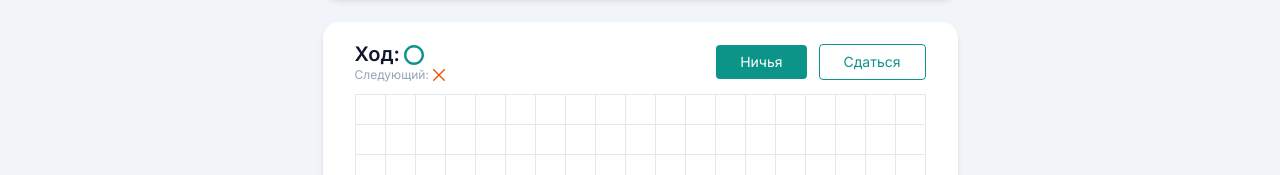
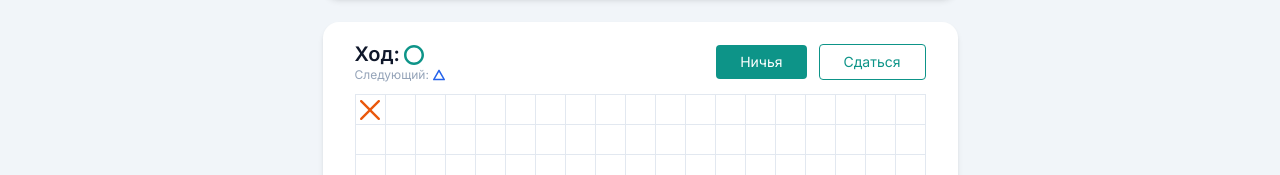
Before and after one commit to Andreeevna/tic_tac_toe, a Next.js app: page / in a window 1280 px wide. Both pictures are taken after a click on the button 370 px from the left and 401 px from the top of the page. Shown: the part 292-467 px from the top of the page. Built offline with nearby package versions, Linux system fonts and the light colour scheme.

Commit message:
feat: implemented a change of course and display on the playing field

```diff
--- a/components/game/constants.js
+++ b/components/game/constants.js
@@ -4,3 +4,10 @@ export const GAME_SYMBOLS = {
 	TRINGLE: 'triangle',
 	SQUARE: 'square',
 }
+
+export const MOVE_ORDER = [
+	GAME_SYMBOLS.CROSS,
+	GAME_SYMBOLS.ZERO,
+	GAME_SYMBOLS.TRINGLE,
+	GAME_SYMBOLS.SQUARE,
+]
--- a/components/game/game-field.jsx
+++ b/components/game/game-field.jsx
@@ -1,16 +1,8 @@
 import clsx from 'clsx'
 import { useState } from 'react'
 import { UIbutton } from '../uikit/ui-button'
-import { GAME_SYMBOLS } from './constants'
-import { CrossIon } from './icons/CrossIon'
-import { ZeroIcon } from './icons/ZeroIcon'
-
-const MOVE_ORDER = [
-	GAME_SYMBOLS.CROSS,
-	GAME_SYMBOLS.ZERO,
-	GAME_SYMBOLS.TRINGLE,
-	GAME_SYMBOLS.SQUARE,
-]
+import { GAME_SYMBOLS, MOVE_ORDER } from './constants'
+import { GameSymbol } from './game-symbol'
 
 function getNextMove(currentMove) {
 	const nextMoveIndex = MOVE_ORDER.indexOf(currentMove) + 1
@@ -18,14 +10,28 @@ function getNextMove(currentMove) {
 }
 
 export const GameField = ({ className }) => {
-	const [cells, setSells] = useState(() => new Array(19 * 19).fill(null))
-	const [currentMove, setCurrentMove] = useState(GAME_SYMBOLS.CROSS)
+	const [{ cells, currentMove }, setGameState] = useState(() => ({
+		cells: new Array(19 * 19).fill(null),
+		currentMove: GAME_SYMBOLS.CROSS,
+	}))
 
 	const nextMove = getNextMove(currentMove)
+
+	const handleCellClick = index => {
+		setGameState(lastGameState => ({
+			...lastGameState,
+			currentMove: getNextMove(lastGameState.currentMove),
+			cells: lastGameState.cells.map((cell, i) =>
+				i === index ? lastGameState.currentMove : cell
+			),
+		}))
+	}
 
 	return (
 		<GameFieldLayout className={className}>
 			<GameMoveInfo
+				currentMove={currentMove}
+				nextMove={nextMove}
 				actions={
 					<>
 						<UIbutton size='md' variant='primary'>
@@ -38,17 +44,24 @@ export const GameField = ({ className }) => {
 				}
 			/>
 			<GameGrid>
-				{cells.map((_, i) => {
-					return <GameCell key={i}></GameCell>
+				{cells.map((symbol, i) => {
+					return (
+						<GameCell key={i} onClick={() => handleCellClick(i)}>
+							{symbol && <GameSymbol className='w-5 h-5' symbol={symbol} />}
+						</GameCell>
+					)
 				})}
 			</GameGrid>
 		</GameFieldLayout>
 	)
 }
 
-function GameCell({ children }) {
+function GameCell({ children, onClick }) {
 	return (
-		<button className='border border-slate-200 -ml-px -mt-px flex items-center justify-center'>
+		<button
+			onClick={onClick}
+			className='border border-slate-200 -ml-px -mt-px flex items-center justify-center'
+		>
 			{children}
 		</button>
 	)
@@ -72,11 +85,11 @@ function GameMoveInfo({ actions, currentMove, nextMove }) {
 		<div className='flex gap-3 items-center'>
 			<div className='mr-auto'>
 				<div className='flex items-center gap-1 text-xl leading-tight font-semibold'>
-					Ход: <ZeroIcon className={'w-5 h-5'} />
+					Ход: <GameSymbol symbol={currentMove} className={'w-5 h-5'} />{' '}
 				</div>
 				<div className='flex items-center gap-1 text-xs leading-tight text-slate-400'>
 					Следующий:
-					<CrossIon />
+					<GameSymbol symbol={nextMove} className={'w-3 h-3'} />
 				</div>
 			</div>
 			{actions}
--- a/components/game/game-symbol.jsx
+++ b/components/game/game-symbol.jsx
@@ -4,7 +4,7 @@ import { SquareIcon } from './icons/SquareIcon'
 import { TringleIcon } from './icons/TringleIcon'
 import { ZeroIcon } from './icons/ZeroIcon'
 
-export const GameSymbol = ({ symbol }) => {
+export const GameSymbol = ({ symbol, className }) => {
 	const Icon =
 		{
 			[GAME_SYMBOLS.CROSS]: CrossIon,
@@ -12,5 +12,5 @@ export const GameSymbol = ({ symbol }) => {
 			[GAME_SYMBOLS.TRINGLE]: TringleIcon,
 			[GAME_SYMBOLS.SQUARE]: SquareIcon,
 		}[symbol] ?? CrossIon
-	return <Icon />
+	return <Icon className={className} />
 }
--- a/components/game/icons/CrossIon.jsx
+++ b/components/game/icons/CrossIon.jsx
@@ -1,6 +1,7 @@
-export const CrossIon = () => {
+export const CrossIon = ({ className }) => {
 	return (
 		<svg
+			className={className}
 			width='12'
 			height='12'
 			viewBox='0 0 12 12'
--- a/components/game/icons/SquareIcon.jsx
+++ b/components/game/icons/SquareIcon.jsx
@@ -1,4 +1,4 @@
-export const SquareIcon = () => {
+export const SquareIcon = ({ className }) => {
 	return (
 		<svg
 			width='20'
@@ -6,6 +6,7 @@ export const SquareIcon = () => {
 			viewBox='0 0 20 20'
 			fill='none'
 			xmlns='http://www.w3.org/2000/svg'
+			className={className}
 		>
 			<path
 				d='M17.7778 2.22222V17.7778H2.22222V2.22222H17.7778ZM17.7778 0H2.22222C1 0 0 1 0 2.22222V17.7778C0 19 1 20 2.22222 20H17.7778C19 20 20 19 20 17.7778V2.22222C20 1 19 0 17.7778 0Z'
--- a/components/game/icons/TringleIcon.jsx
+++ b/components/game/icons/TringleIcon.jsx
@@ -1,6 +1,7 @@
-export const TringleIcon = () => {
+export const TringleIcon = ({ className }) => {
 	return (
 		<svg
+			className={className}
 			width='20'
 			height='20'
 			viewBox='0 0 20 20'
```
